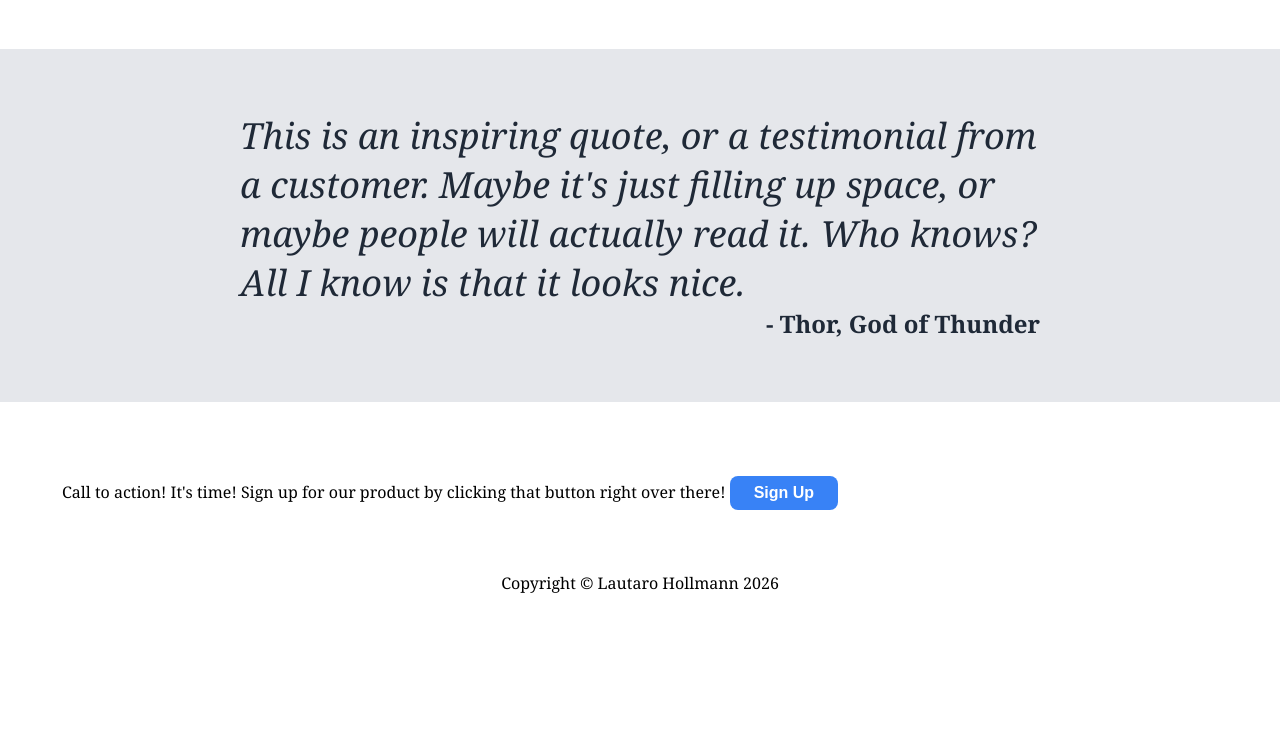
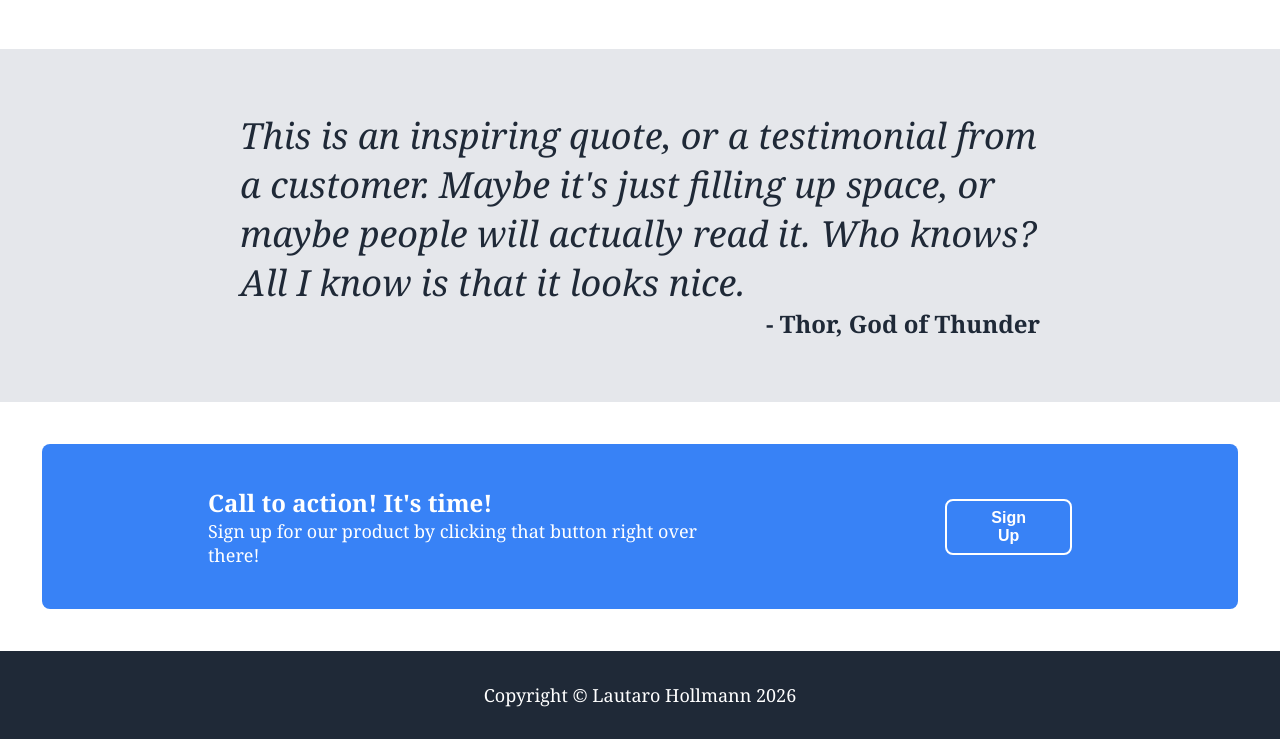
Before and after one commit to LautaroHollmann/landing-page, a plain HTML site: page index.html in a window 1280 px wide. Shown: the part 1018-1757 px from the top of the page. Before the commit the page ends 1612 px from the top, so only its background shows below. Drawn offline with Linux system fonts and the light colour scheme.

Commit message:
finish css stylesheet for index.html

```diff
--- a/index.html
+++ b/index.html
@@ -26,7 +26,7 @@
             This website has some subtext that goes here under the main title. It's a smaller font and the color is lower contrast
                 </div>
                 <div class="hero-button">
-            <button>Sign Up</button>
+            <button class="hero-button-1">Sign Up</button>
             </div>
             </div>
             <div class="hero-img">
@@ -65,10 +65,20 @@
             </div>
         </div>
 
+        <div class="promotion">
+            <div class="promotion-background">
         <div class="promote">
-        Call to action! It's time!
-        Sign up for our product by clicking that button right over there!
-        <button>Sign Up</button>
+            <div class="promote-maintext">
+                Call to action! It's time!
+            </div>
+            <div class="promote-subtext">
+                Sign up for our product by clicking that button right over there!
+            </div>
+        </div>
+            <div class="promote-button">
+                <button class="promotion-button">Sign Up</button>
+            </div>
+            </div>
         </div>
     </div>
 
--- a/style.css
+++ b/style.css
@@ -65,7 +65,7 @@ a {
     align-self: flex-start;
 }
 
-button {
+.hero-button-1 {
     background: #3882F6;
     color: white;
     border: none;
@@ -143,10 +143,53 @@ button {
     font-size: 24px;
 }
 
+.promotion {
+    display: flex;
+    justify-content: space-evenly;
+    padding: 42px;
+}
+
 .promote {
-    padding: 62px;
+    display: flex;
+    flex-direction: column;
+}
+
+.promotion-background {
+    background-color: #3882F6;
+    display: flex;
+    align-items: center;
+    padding: 42px 166px;
+    gap: 200px;
+    border-radius: 8px;
+}
+
+.promote-maintext {
+    color: white;
+    font-size: 24px;
+    font-weight: bold;
+}
+
+.promote-subtext {
+    color: white;
+    font-size: 18px;
+}
+
+.promotion-button {
+    background: #3882F6;
+    color: white;
+    border: none;
+    border-radius: 8px;
+    padding: 8px 32px;
+    cursor: pointer;
+    font-weight: bold;
+    font-size: 16px;
+    border: solid white 2px;
 }
 
 .footer {
    text-align: center;
+   background-color: #1F2937;
+   color: white;
+   font-size: 18px;
+   padding: 32px;
 }
```
